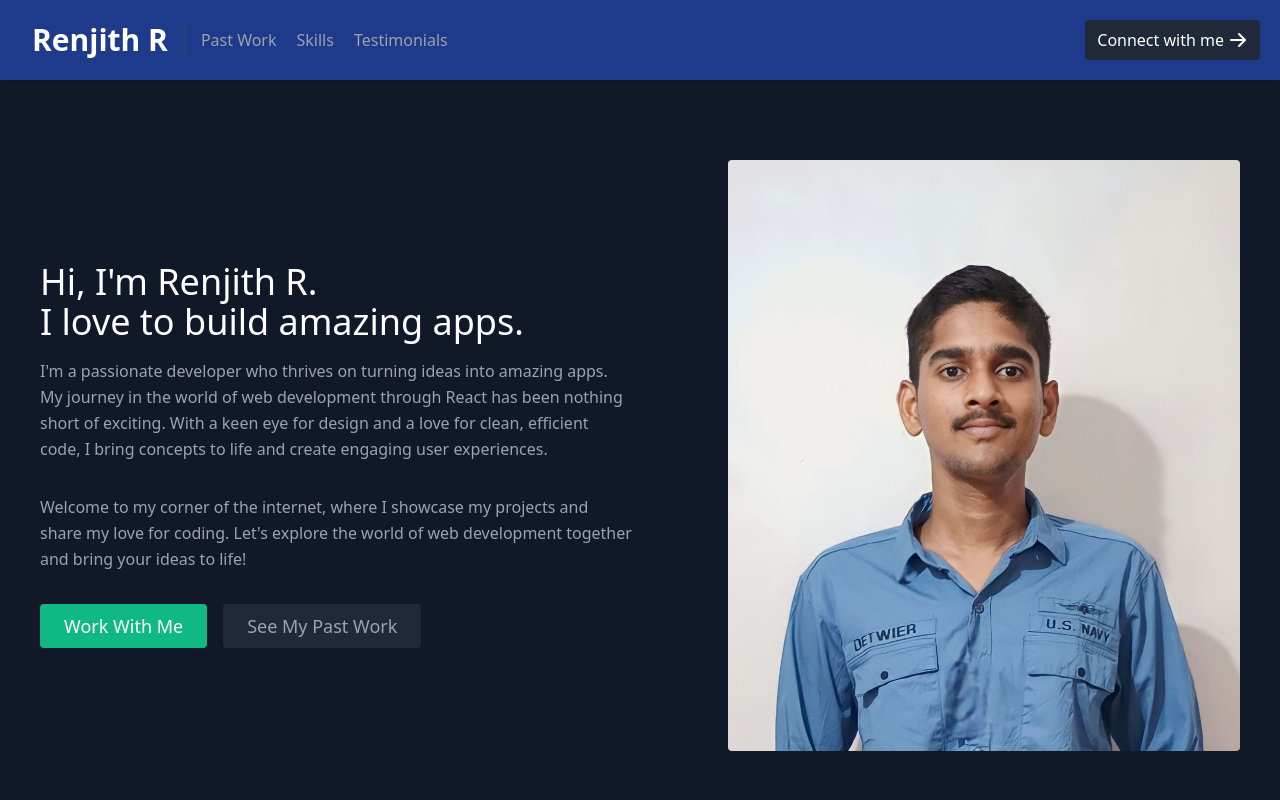
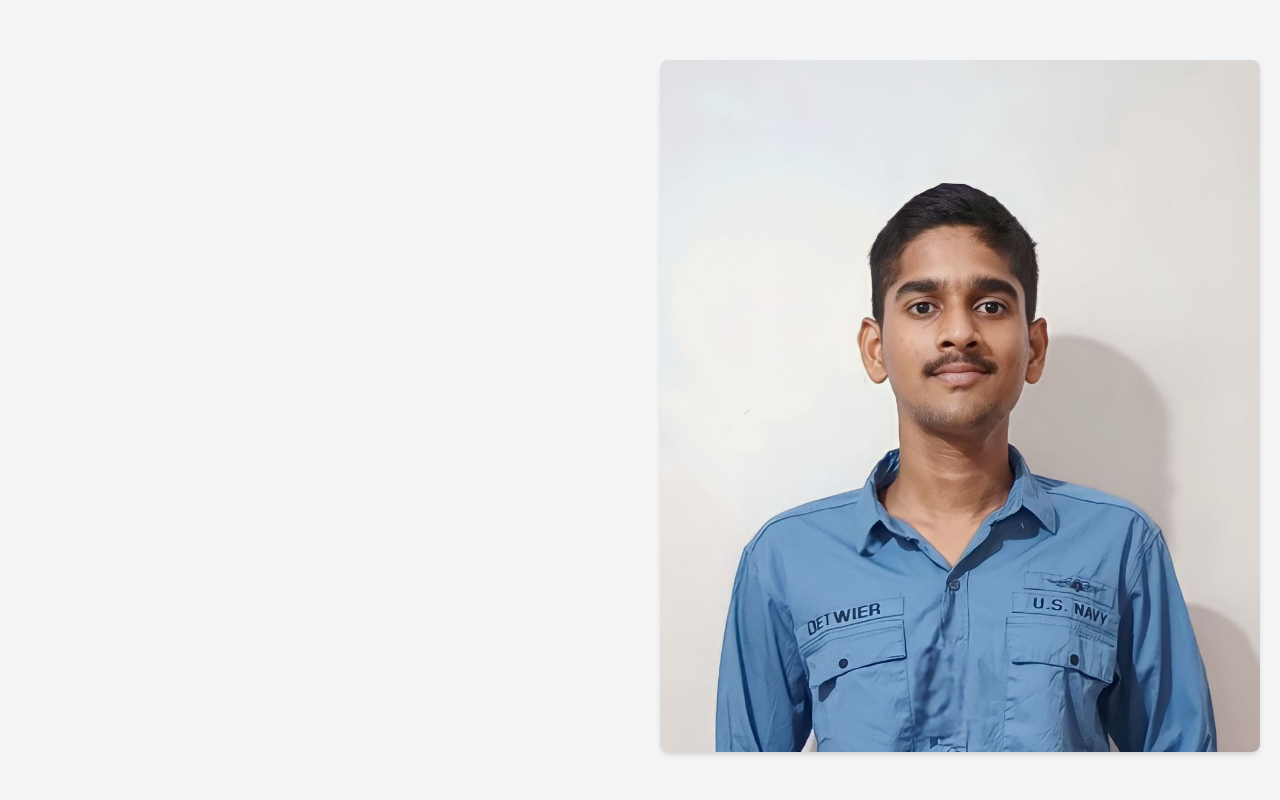
Before and after one commit to renjith-r-23/Portfolio, a React (Create React App) app: page / in a window 1280 px wide. Shown: the top 800 px of the page. Built offline with nearby package versions, Linux system fonts and the light colour scheme.

Commit message:
Update App.js

```diff
--- a/src/App.js
+++ b/src/App.js
@@ -1,20 +1,20 @@
 import React from "react";
-import About from "./components/About";
-import Contact from "./components/Contact";
-import Navbar from "./components/Navbar";
-import Projects from "./components/Projects";
-import Skills from "./components/Skills";
-import Testimonials from "./components/Testimonials";
 
-export default function App() {
+export default function About() {
   return (
-    <main className="text-gray-400 bg-gray-900 body-font">
-      <Navbar />
-      <About />
-      <Projects />
-      <Skills />
-      <Testimonials />
-      <Contact />
-    </main>
+    <section id="about" className="bg-gray-100 py-10">
+      <div className="container mx-auto flex flex-col md:flex-row items-center">
+        <div className="md:w-1/2 p-5">
+          {/* Content */}
+        </div>
+        <div className="md:w-1/2 p-5">
+          <img
+            className="object-cover object-center rounded-lg shadow-md"
+            alt="hero"
+            src="renjith1.jpg"
+          />
+        </div>
+      </div>
+    </section>
   );
 }
```
